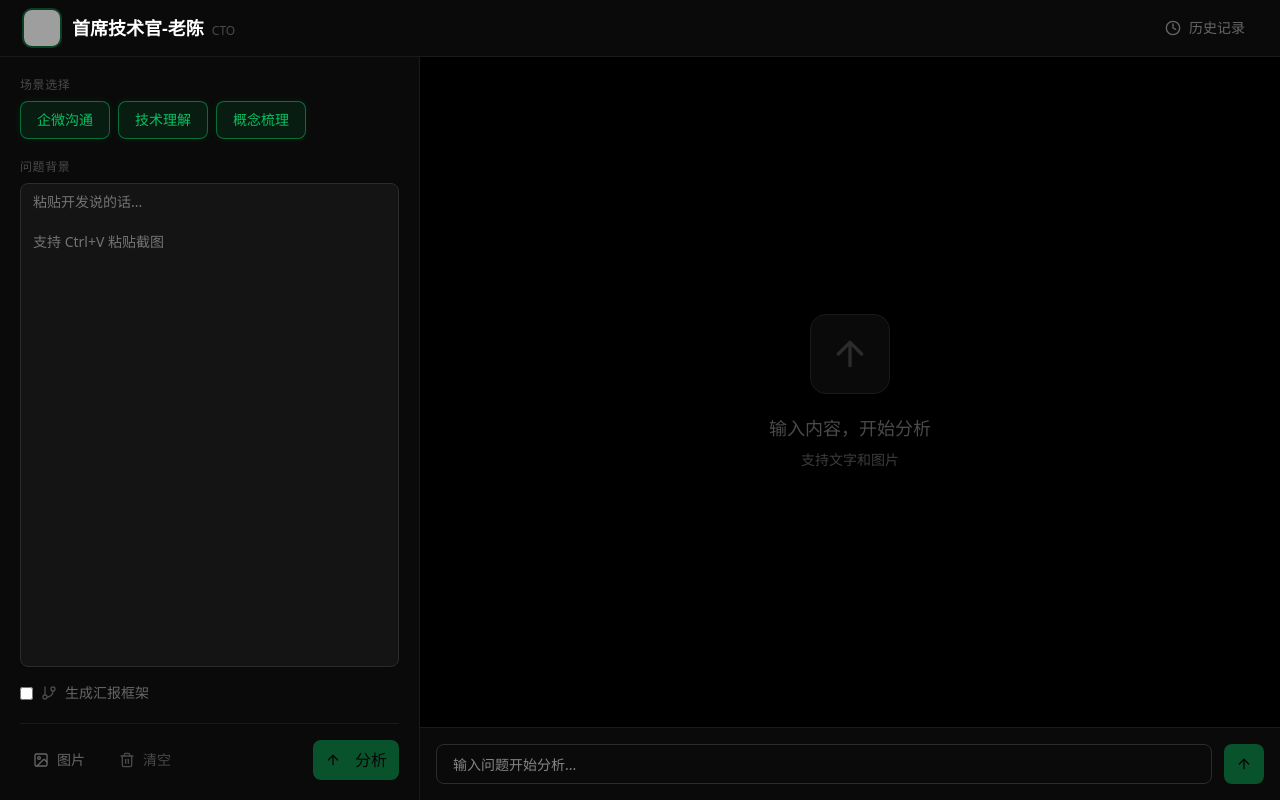
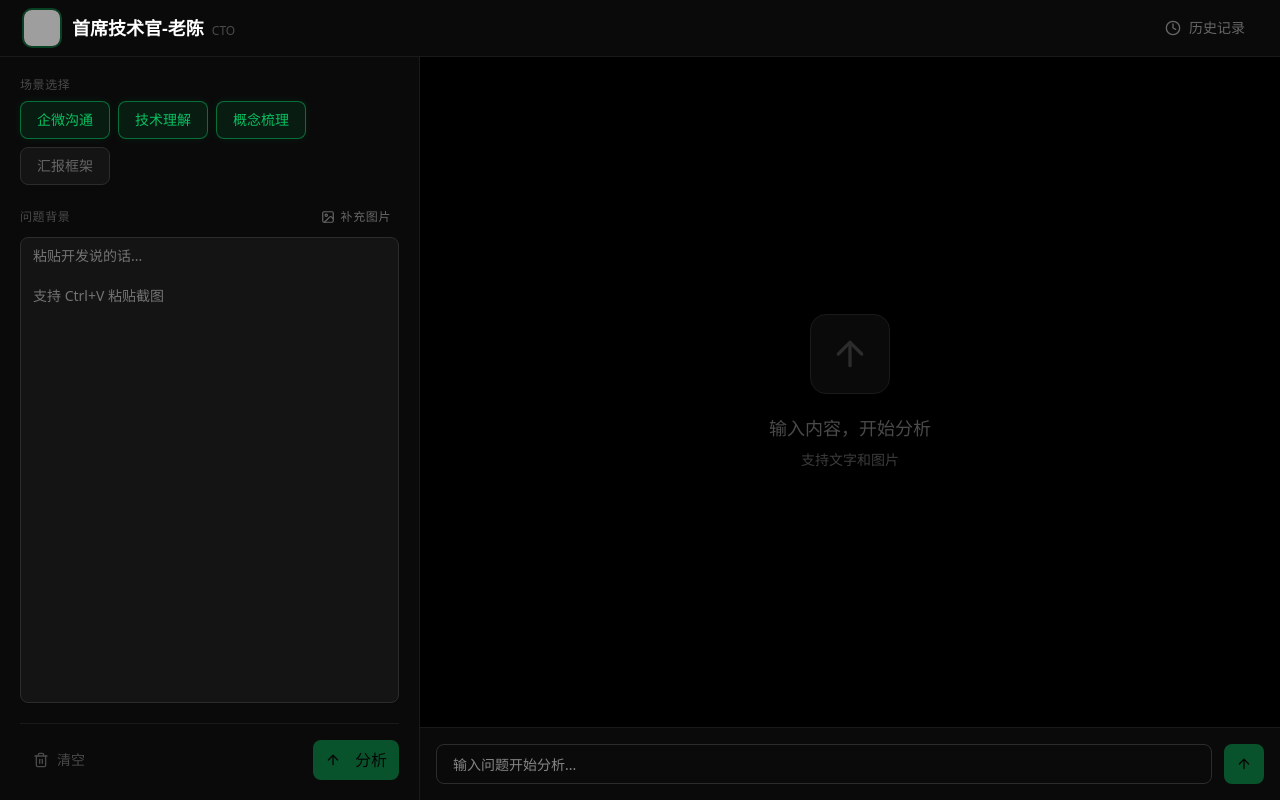
Before and after one commit to wzw616377299-dev/CTO, a Next.js app: page / in a window 1280 px wide. Built offline with nearby package versions, Linux system fonts and the light colour scheme; grey boxes are pictures that could not be loaded.

Commit message:
feat(ui): 优化界面布局和场景选择

```diff
--- a/src/app/api/analyze/route.ts
+++ b/src/app/api/analyze/route.ts
@@ -119,6 +119,44 @@ const SYSTEM_PROMPT_CONCEPT = `你是首席技术官（CTO），帮产品经理
 
 > [一句话记住这个概念]`;
 
+// 汇报框架场景
+const SYSTEM_PROMPT_REPORT = `你是首席技术官（CTO），帮产品经理准备向上级汇报的内容。
+
+## 你的角色
+
+把技术问题或方案整理成简洁的汇报框架，让产品经理能快速向上级沟通。
+
+## 说话风格
+
+- 极度简洁，每个要点不超过一行
+- 结论先行，论据支撑
+- 适合直接复制到微信或邮件
+
+## 输出格式（Markdown）
+
+**背景**
+
+[一句话说明问题背景]
+
+**核心结论**
+
+> [一句话结论]
+
+**关键要点**
+
+1. [要点1]
+2. [要点2]
+3. [要点3]
+
+**风险提示**
+
+- [风险] → [应对]
+
+**下一步行动**
+
+- [ ] [行动项1]
+- [ ] [行动项2]`;
+
 // 追问场景
 const SYSTEM_PROMPT_FOLLOW_UP = `你是月薪100万的资深技术总监，正在和产品经理进行连续对话。
 
@@ -132,48 +170,13 @@ const SYSTEM_PROMPT_FOLLOW_UP = `你是月薪100万的资深技术总监，正
 - 如果追问涉及新的技术点，用大白话解释
 - 像朋友聊天一样自然`;
 
-// 汇报框架
-const SYSTEM_PROMPT_REPORT = `你是首席技术官（CTO），帮产品经理准备向上级汇报的内容。
-
-## 要求
-
-- 极度简洁，每个要点不超过一行
-- 结论先行，论据支撑
-- 适合直接复制到微信或邮件
-
-## 输出格式（Markdown）
-
-**问题背景**
-
-[一句话说明背景]
-
-**核心结论**
-
-> [一句话结论]
-
-**关键论点**
-
-1. [论点1]
-2. [论点2]
-3. [论点3]
-
-**风险提示**
-
-- [风险] → [应对]
-
-**下一步**
-
-- [ ] [行动项]
-
-- [ ] [行动项1]
-- [ ] [行动项2]`;
-
 function getSystemPrompt(scenario: string, isFollowUp: boolean = false): string {
   if (isFollowUp) return SYSTEM_PROMPT_FOLLOW_UP;
 
   switch (scenario) {
     case 'understand': return SYSTEM_PROMPT_UNDERSTAND;
     case 'concept': return SYSTEM_PROMPT_CONCEPT;
+    case 'report': return SYSTEM_PROMPT_REPORT;
     default: return SYSTEM_PROMPT_WORK;
   }
 }
@@ -194,7 +197,6 @@ export async function POST(request: NextRequest) {
       userId,
       isFollowUp = false,
       history = [],
-      generateReport = false,
       title: customTitle,
     } = body as {
       inputText?: string;
@@ -204,7 +206,6 @@ export async function POST(request: NextRequest) {
       userId?: string;
       isFollowUp?: boolean;
       history?: Message[];
-      generateReport?: boolean;
       title?: string;
     };
 
@@ -250,27 +251,6 @@ export async function POST(request: NextRequest) {
               const text = chunk.content.toString();
               fullContent += text;
               controller.enqueue(encoder.encode(`data: ${JSON.stringify({ content: text })}\n\n`));
-            }
-          }
-
-          // 生成汇报框架（如果需要）
-          if (generateReport && !isFollowUp) {
-            controller.enqueue(encoder.encode(`data: ${JSON.stringify({ reportStart: true })}\n\n`));
-
-            const reportMessages = [
-              { role: 'system' as const, content: SYSTEM_PROMPT_REPORT },
-              { role: 'user' as const, content: `用户输入：\n${inputText}\n\n生成简洁的汇报框架。` }
-            ];
-
-            const reportStream = client.stream(reportMessages, {
-              model: 'doubao-seed-2-0-pro-260215',
-              temperature: 0.7,
-            });
-
-            for await (const chunk of reportStream) {
-              if (chunk.content) {
-                controller.enqueue(encoder.encode(`data: ${JSON.stringify({ reportContent: chunk.content.toString() })}\n\n`));
-              }
             }
           }
 
--- a/src/app/page.tsx
+++ b/src/app/page.tsx
@@ -13,7 +13,6 @@ import {
   Square,
   X,
   Plus,
-  GitBranch,
   Trash2
 } from 'lucide-react';
 import { analyzeApi, uploadApi, ocrApi, getUserId, recordsApi } from '@/lib/api';
@@ -36,6 +35,7 @@ const SCENARIOS = [
   { id: 'work', label: '企微沟通' },
   { id: 'understand', label: '技术理解' },
   { id: 'concept', label: '概念梳理' },
+  { id: 'report', label: '汇报框架' },
 ];
 
 const MAX_IMAGES = 20;
@@ -85,9 +85,6 @@ export default function HomePage() {
   const [followUpText, setFollowUpText] = useState('');
   const [isFollowUp, setIsFollowUp] = useState(false);
   const [conversationHistory, setConversationHistory] = useState<Message[]>([]);
-
-  const [reportContent, setReportContent] = useState<string>('');
-  const [generateReport, setGenerateReport] = useState(false);
 
   const [topicTitle, setTopicTitle] = useState<string>('');
   const [isGeneratingTitle, setIsGeneratingTitle] = useState(false);
@@ -188,7 +185,7 @@ export default function HomePage() {
     if (!userScrolled) {
       resultsEndRef.current?.scrollIntoView({ behavior: 'smooth' });
     }
-  }, [analysisResult, reportContent, conversationHistory, userScrolled]);
+  }, [analysisResult, conversationHistory, userScrolled]);
 
   // 监听滚动
   useEffect(() => {
@@ -276,7 +273,6 @@ export default function HomePage() {
     setImages([]);
     setAnalysisResult('');
     setConversationHistory([]);
-    setReportContent('');
     setTopicTitle('');
     setSelectedScenarios(['work', 'understand', 'concept']);
     localStorage.removeItem('cto_current_session');
@@ -290,7 +286,6 @@ export default function HomePage() {
     setIsAnalyzing(true);
     setAnalysisResult('');
     setConversationHistory([]);
-    setReportContent('');
     setTopicTitle('');
     setUserScrolled(false); // 重置滚动状态
 
@@ -332,13 +327,12 @@ export default function HomePage() {
 
       abortControllerRef.current = new AbortController();
       const scenario = selectedScenarios.join(',');
-      const stream = await analyzeApi.stream(finalText, scenario, abortControllerRef.current.signal, generateReport, title);
+      const stream = await analyzeApi.stream(finalText, scenario, abortControllerRef.current.signal, title);
       if (!stream) throw new Error('No stream');
 
       const reader = stream.getReader();
       const decoder = new TextDecoder();
       let fullContent = '';
-      let reportText = '';
 
       while (true) {
         const { done, value } = await reader.read();
@@ -351,7 +345,6 @@ export default function HomePage() {
             if (data === '[DONE]') continue;
             try {
               const parsed = JSON.parse(data);
-              if (parsed.reportContent) { reportText += parsed.reportContent; setReportContent(reportText); }
               if (parsed.content) { fullContent += parsed.content; setAnalysisResult(fullContent); }
             } catch {}
           }
@@ -369,7 +362,7 @@ export default function HomePage() {
       abortControllerRef.current = null;
       ocrAbortControllerRef.current = null;
     }
-  }, [inputText, images, selectedScenarios, generateReport]);
+  }, [inputText, images, selectedScenarios]);
 
   const handleFollowUp = useCallback(async () => {
     if (!followUpText.trim() || conversationHistory.length === 0) return;
@@ -735,10 +728,24 @@ export default function HomePage() {
                 </div>
               </div>
 
-              {/* Images */}
+              {/* 问题背景 */}
+              <div className="flex-1 flex flex-col min-h-0">
+                <div className="text-xs mb-2 uppercase tracking-wider flex items-center justify-between" style={{ color: '#4A4A4A' }}>
+                  <span>问题背景</span>
+                  <label className="cursor-pointer flex items-center gap-1.5 px-2 py-1 rounded transition-all hover:bg-[#1A1A1A]" style={{ color: '#666666' }}>
+                    <input ref={fileInputRef} type="file" accept="image/*" multiple className="hidden" onChange={async (e) => {
+                      const files = e.target.files;
+                      if (files) { for (const file of files) await uploadImage(file); }
+                      e.target.value = '';
+                    }} />
+                    <ImageIcon className="w-3.5 h-3.5" />
+                    <span className="text-xs">补充图片</span>
+                  </label>
+                </div>
+
+                {/* 已上传的图片 */}
                 {images.length > 0 && (
-                <div className="mb-5">
-                  <div className="text-xs mb-2 uppercase tracking-wider" style={{ color: '#4A4A4A' }}>{images.length}/{MAX_IMAGES} 张图片</div>
+                  <div className="mb-3">
                     <div className="grid grid-cols-4 gap-2">
                       {images.map((img) => (
                         <div key={img.id} className="relative aspect-square rounded-lg overflow-hidden group" style={{ backgroundColor: '#141414', border: '1px solid #2C2C2C' }}>
@@ -771,8 +778,6 @@ export default function HomePage() {
                   </div>
                 )}
 
-              {/* Text Input */}
-              <div className="text-xs mb-2 uppercase tracking-wider" style={{ color: '#4A4A4A' }}>问题背景</div>
                 <Textarea
                   ref={textareaRef}
                   placeholder="粘贴开发说的话...&#10;&#10;支持 Ctrl+V 粘贴截图"
@@ -782,33 +787,10 @@ export default function HomePage() {
                   style={{ backgroundColor: '#141414', border: '1px solid #2C2C2C', color: '#FFFFFF' }}
                   disabled={isProcessing}
                 />
-
-              {/* 生成汇报选项 */}
-              <label className="flex items-center gap-2 mt-4 text-sm cursor-pointer transition-colors" style={{ color: '#666666' }}>
-                <input
-                  type="checkbox"
-                  checked={generateReport}
-                  onChange={(e) => setGenerateReport(e.target.checked)}
-                  className="rounded"
-                  style={{ accentColor: COLORS.primary }}
-                />
-                <GitBranch className="w-4 h-4" style={{ color: '#4A4A4A' }} />
-                生成汇报框架
-              </label>
+              </div>
 
               {/* Toolbar */}
               <div className="flex items-center justify-between mt-5 pt-4" style={{ borderTop: '1px solid #1A1A1A' }}>
-                <div className="flex gap-2">
-                  <label className="cursor-pointer">
-                    <input ref={fileInputRef} type="file" accept="image/*" multiple className="hidden" onChange={async (e) => {
-                      const files = e.target.files;
-                      if (files) { for (const file of files) await uploadImage(file); }
-                      e.target.value = '';
-                    }} />
-                    <div className="flex items-center gap-2 px-3 py-2 rounded-lg text-sm transition-all border border-transparent" style={{ color: '#666666' }}>
-                      <ImageIcon className="w-4 h-4" /><span>图片</span>
-                    </div>
-                  </label>
                 <button
                   onClick={clearAll}
                   className="flex items-center gap-2 px-3 py-2 rounded-lg text-sm transition-all border border-transparent"
@@ -816,7 +798,6 @@ export default function HomePage() {
                 >
                   <Trash2 className="w-4 h-4" /><span>清空</span>
                 </button>
-                </div>
 
                 {isProcessing ? (
                   <Button onClick={handleStop} className="rounded-lg h-10 px-5 text-base" style={{ backgroundColor: '#EF4444', color: '#FFFFFF' }}>
@@ -876,17 +857,6 @@ export default function HomePage() {
               {!isLoadingRecord && conversationHistory.length > 0 && (
                 <div className="text-base leading-relaxed">
                   {renderConversation()}
-                </div>
-              )}
-
-              {/* 汇报框架 */}
-              {reportContent && (
-                <div className="mt-8 pt-8" style={{ borderTop: '1px solid #1A1A1A' }}>
-                  <div className="flex items-center gap-2 mb-5">
-                    <GitBranch className="w-5 h-5" style={{ color: COLORS.primary }} />
-                    <span className="text-lg font-semibold" style={{ color: '#FFFFFF' }}>向上级汇报框架</span>
-                  </div>
-                  <div className="text-base leading-relaxed">{renderMarkdown(reportContent)}</div>
                 </div>
               )}
 
--- a/src/lib/api.ts
+++ b/src/lib/api.ts
@@ -47,7 +47,7 @@ interface Message {
 
 // Analyze API - returns ReadableStream
 export const analyzeApi = {
-  stream: async (inputText: string, scenario: string = 'work', signal?: AbortSignal, generateReport: boolean = false, title?: string) => {
+  stream: async (inputText: string, scenario: string = 'work', signal?: AbortSignal, title?: string) => {
     const response = await fetch(getApiUrl('/analyze'), {
       method: 'POST',
       headers: getHeaders(),
@@ -56,7 +56,6 @@ export const analyzeApi = {
         scenario,
         saveRecord: true,
         userId: getUserId(),
-        generateReport,
         title,
       }),
       signal,
```
Also changed, not shown: assets/image.png. Lines whose indentation alone changed are shown as unchanged.
